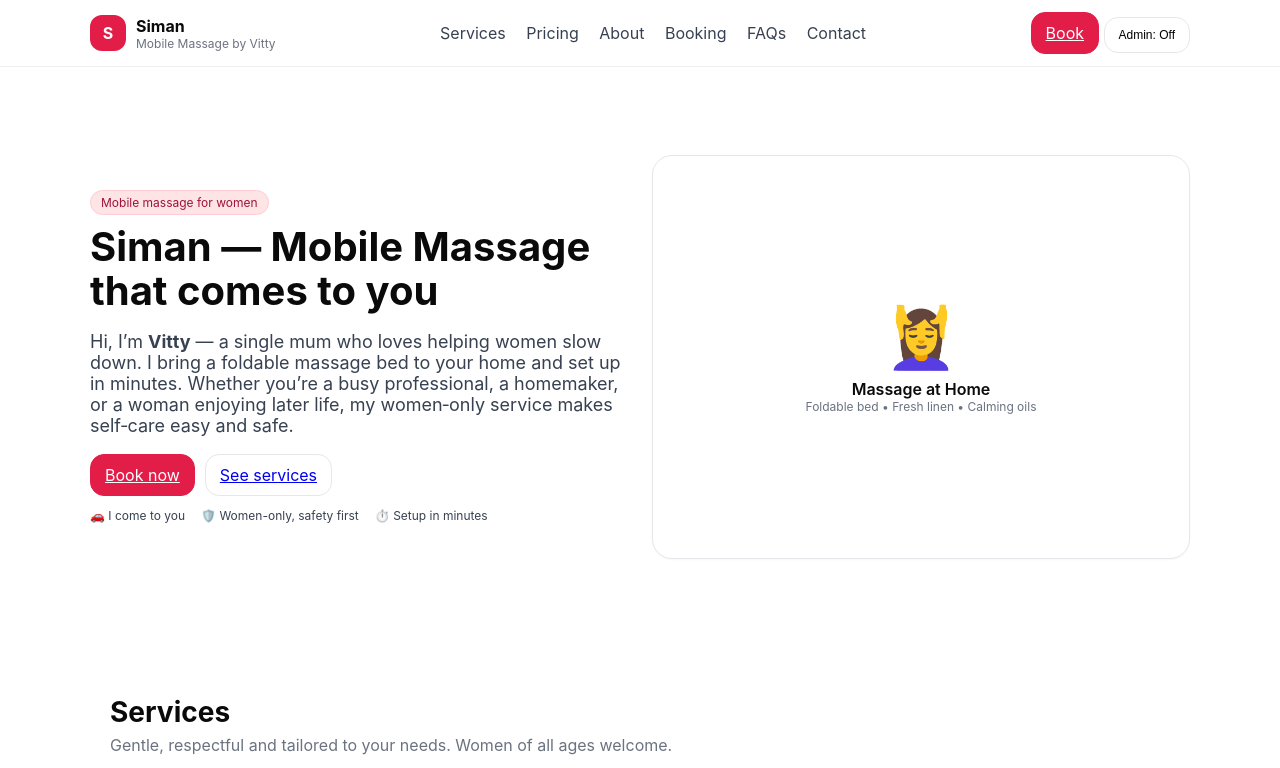
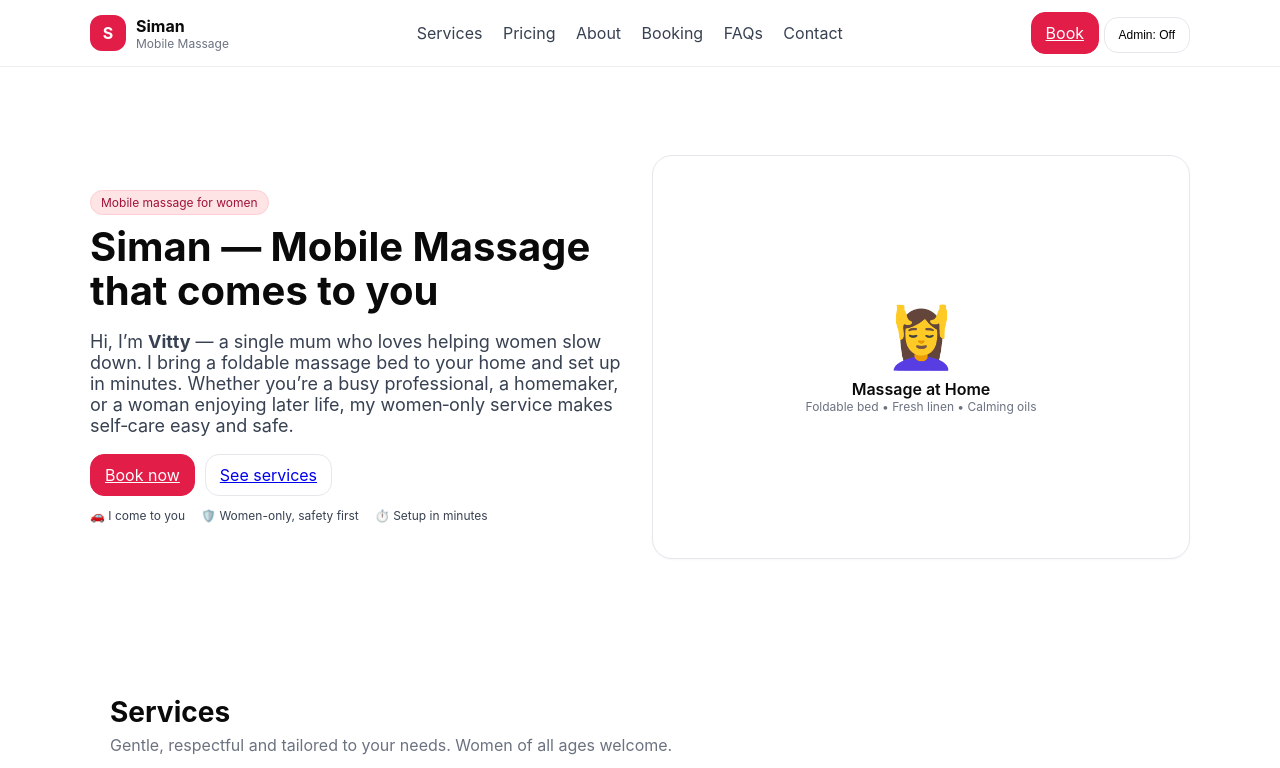
Before and after one commit to Siman2025/Siman-site, a plain HTML site: page index.html in a window 1280 px wide. Shown: the top 768 px of the page. Drawn offline with Linux system fonts and the light colour scheme.

Commit message:
Update index.html

```diff
--- a/index.html
+++ b/index.html
@@ -4,7 +4,7 @@
 <head>
   <meta charset="utf-8"/>
   <meta name="viewport" content="width=device-width,initial-scale=1"/>
-  <title>Siman — Mobile Massage by Vitty</title>
+  <title>Siman — Mobile Massage</title>
   <link rel="stylesheet" href="./styles.css"/>
 </head>
 <body>
@@ -14,7 +14,7 @@
         <div class="logo">S</div>
         <div>
           <div style="font-weight:700">Siman</div>
-          <div class="small muted">Mobile Massage by Vitty</div>
+          <div class="small muted">Mobile Massage</div>
         </div>
       </a>
       <nav class="hide-sm">
```
